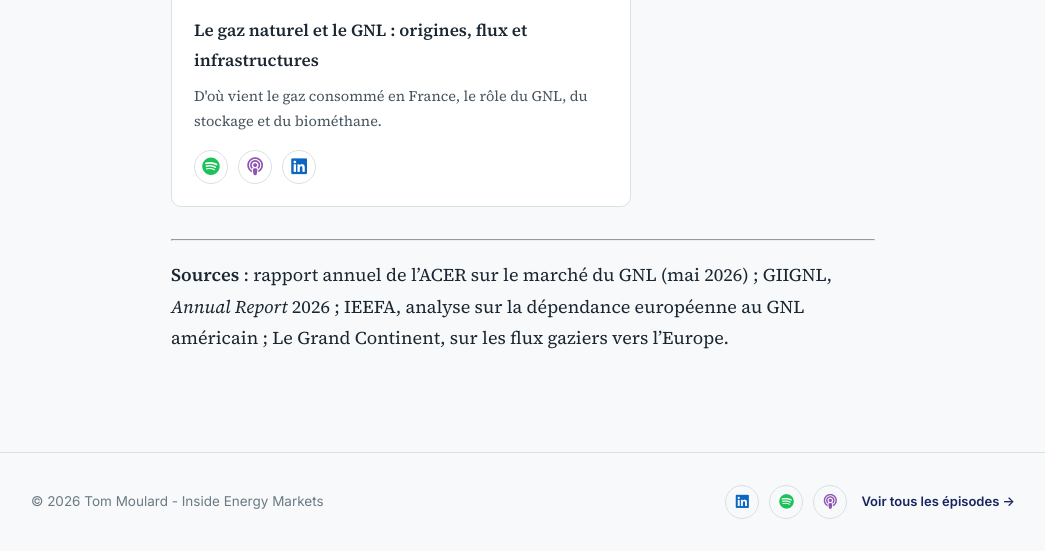
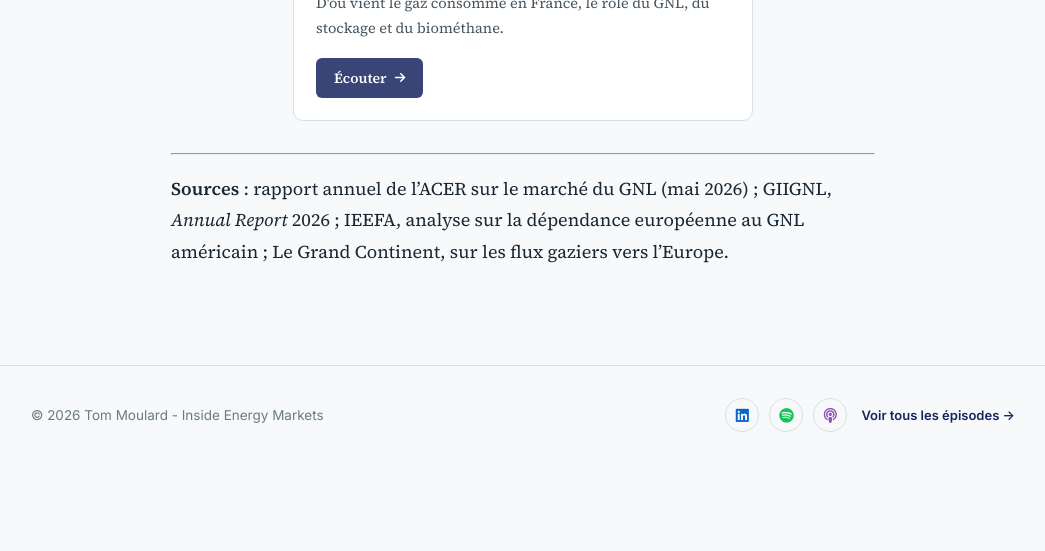
Before and after one commit to InsideEnergyMarkets/Inside-Energy-Markets, a Jekyll site: the page built from _posts/2026-09-09-gnl-nouvelle-colonne-vertebrale-gaz-europeen.md, in a window 1280 px wide and 900 px high, scrolled down 2463 px, cut to the strip 349-900 px from the top of the window. Shown: the whole strip, without its empty margins (117-1162 px from the left). Built offline with Jekyll 4.4.1, drawn with Linux system fonts in a browser that asks for light colours; after the commit the page ends 3276 px from its top, so only the background shows below that.

Commit message:
Revise podcast episode card in gas market article
Updated the podcast episode card layout and styling.

```diff
--- a/_posts/2026-09-09-gnl-nouvelle-colonne-vertebrale-gaz-europeen.md
+++ b/_posts/2026-09-09-gnl-nouvelle-colonne-vertebrale-gaz-europeen.md
@@ -22,30 +22,30 @@
 
 Le prix européen du gaz était déjà en partie connecté au marché mondial avant 2022, mais cette connexion s'est nettement resserrée avec la montée en puissance du GNL. Une vague de froid en Asie, un incident sur un terminal de liquéfaction américain, ou une tension dans un détroit stratégique se répercutent aujourd'hui plus vite et plus fort sur le TTF qu'à l'époque où le pipeline russe dominait les approvisionnements. C'est d'ailleurs ce qui s'est produit récemment avec les tensions autour du détroit d'Ormuz, un point de passage que le Qatar (environ 7 % seulement des importations européennes) traverse pour exporter, et dont le blocage a fait grimper les prix mondiaux bien au-delà de l'exposition directe de l'Europe à cette route précise.
 
-
 ## Et ensuite ?
 
 En attendant, si vous voulez revenir sur les bases (terminaux méthaniers, stockage, rôle du gaz dans le mix électrique), l'épisode 4 du podcast pose le cadre :
 
-
 {% assign ep4 = site.data.episodes | where: "number", 4 | first %}
-<div style="border: 1px solid #d8e1e6; border-radius: 10px; overflow: hidden; max-width: 460px; margin: 24px 0 32px; background: #fff;">
-  <div style="position: relative; width: 100%; aspect-ratio: 16/9;">
-    <img src="{{ '/assets/img/hero.png' | relative_url }}" alt="{{ ep4.title }}" style="position: absolute; top: 0; left: 0; width: 100%; height: 100%; object-fit: cover; display: block; margin: 0;">
-    <span style="position: absolute; top: 12px; right: 12px; background: rgba(23,37,95,0.85); color: #fff; font-family: 'Bebas Neue', sans-serif; font-size: 13px; padding: 5px 12px; border-radius: 999px;">EP {{ ep4.number }}</span>
+<div class="card card--episode post-episode-card">
+  <div class="card-thumb">
+    <img src="{{ '/assets/img/hero.png' | relative_url }}" alt="{{ ep4.title }}">
+    <span class="card-thumb-badge">EP {{ ep4.number }}</span>
   </div>
-  <div style="padding: 20px 22px 22px;">
-    <h3 style="font-size: 17px; margin: 0 0 8px;">{{ ep4.title }}</h3>
-    <p style="font-size: 14.5px; color: #47555f; margin: 0 0 16px;">{{ ep4.description }}</p>
-    <div style="display: flex; gap: 10px;">
-      <a href="{{ ep4.spotify }}" target="_blank" aria-label="Spotify" style="width: 34px; height: 34px; display: flex; align-items: center; justify-content: center; border: 1px solid #d8e1e6; border-radius: 50%; color: #1BC257; text-decoration: none;"><i class="fa-brands fa-spotify"></i></a>
-      <a href="{{ ep4.apple }}" target="_blank" aria-label="Apple Podcasts" style="width: 34px; height: 34px; display: flex; align-items: center; justify-content: center; border: 1px solid #d8e1e6; border-radius: 50%; color: #8F53B3; text-decoration: none;"><i class="fa-solid fa-podcast"></i></a>
-      <a href="{{ ep4.linkedin | default: 'https://www.linkedin.com/in/tom-moulard/' }}" target="_blank" aria-label="LinkedIn" style="width: 34px; height: 34px; display: flex; align-items: center; justify-content: center; border: 1px solid #d8e1e6; border-radius: 50%; color: #0A66C2; text-decoration: none;"><i class="fa-brands fa-linkedin"></i></a>
+  <div class="card-body">
+    <h3>{{ ep4.title }}</h3>
+    <p>{{ ep4.description }}</p>
+    <div class="listen-cta-wrap">
+      <button type="button" class="btn-listen" aria-expanded="false">Écouter <i class="fa-solid fa-arrow-right"></i></button>
+      <div class="listen-dropdown">
+        <a class="spotify" href="{{ ep4.spotify }}" target="_blank"><i class="fa-brands fa-spotify"></i> Écouter sur Spotify</a>
+        <a class="apple" href="{{ ep4.apple }}" target="_blank"><i class="fa-solid fa-podcast"></i> Écouter sur Apple Podcasts</a>
+        <a class="linkedin" href="{{ ep4.linkedin | default: 'https://www.linkedin.com/in/tom-moulard/' }}" target="_blank"><i class="fa-brands fa-linkedin"></i> Voir sur LinkedIn</a>
+      </div>
     </div>
   </div>
 </div>
 
-
 ---
 
 **Sources** : rapport annuel de l'ACER sur le marché du GNL (mai 2026) ; GIIGNL, *Annual Report* 2026 ; IEEFA, analyse sur la dépendance européenne au GNL américain ; Le Grand Continent, sur les flux gaziers vers l'Europe.
```
